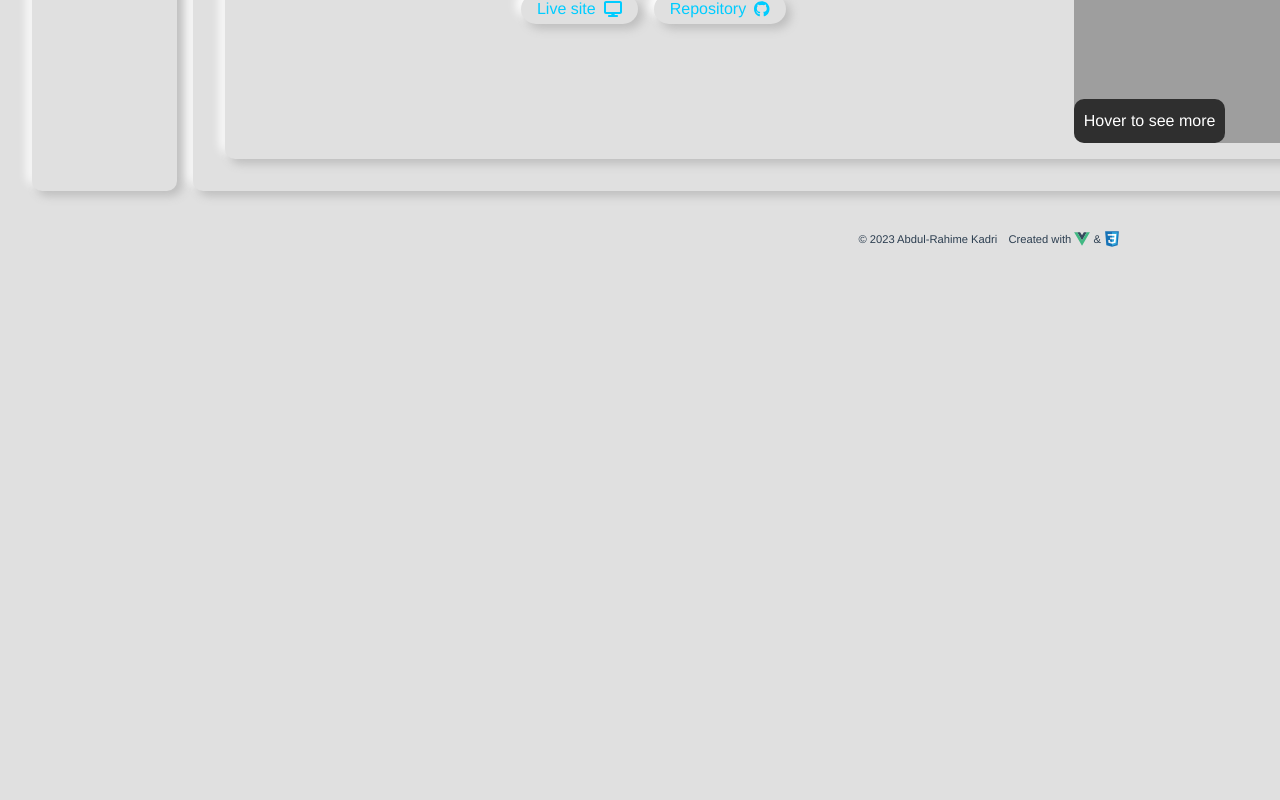
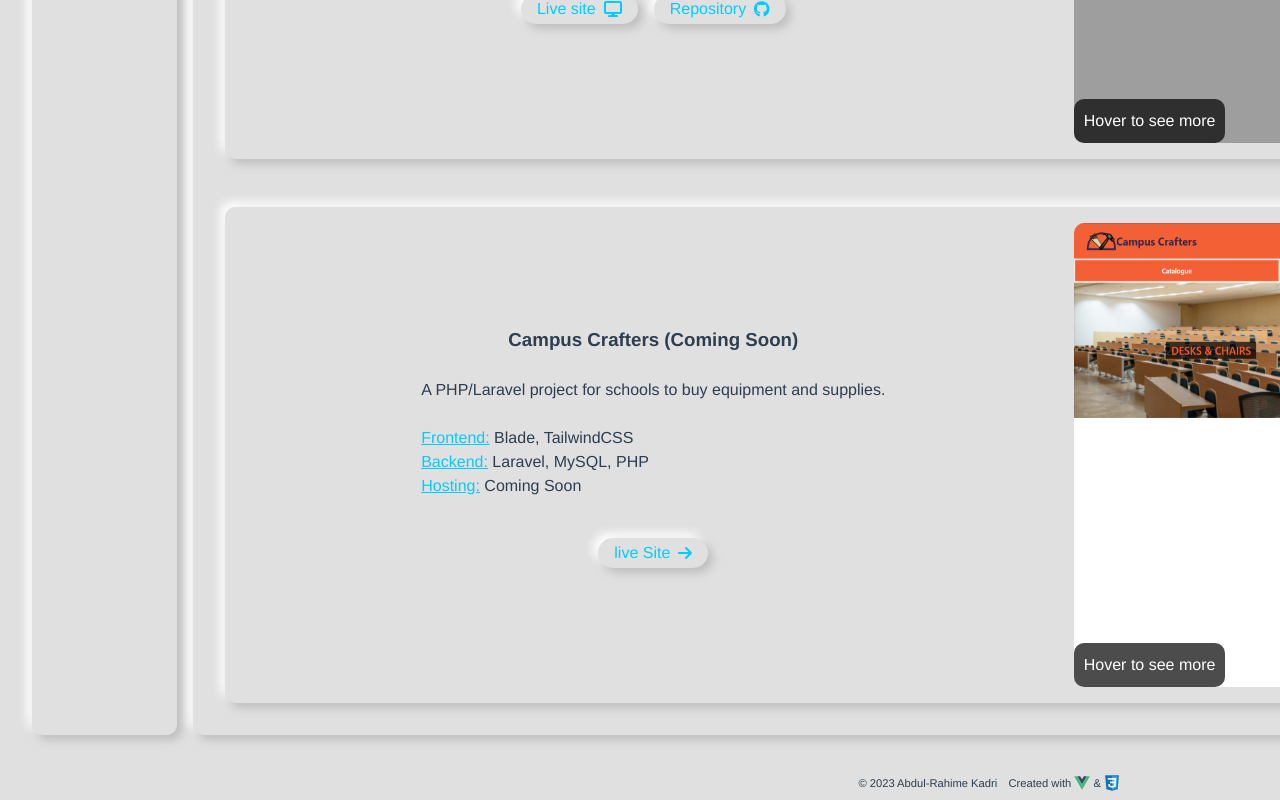
Before and after one commit to AbdulKadri/personal-portfolio-vue, a Vue app: page /projects in a window 1280 px wide. Shown: the part 3792-4592 px from the top of the page. Before the commit the page ends 4048 px from the top, so only its background shows below. Built offline with nearby package versions, Linux system fonts and the light colour scheme; grey boxes are pictures that could not be loaded.

Commit message:
Add sectionstype for projects

```diff
--- a/src/data/projects.ts
+++ b/src/data/projects.ts
@@ -1,3 +1,11 @@
+enum SectionType {
+  REACT = 'React',
+  NEXT = 'Next.js',
+  LARAVEL = 'PHP/Laravel',
+  WORDPRESS = 'WordPress',
+  AWS = 'AWS'
+}
+
 interface Project {
   title: string
   description: string
@@ -10,6 +18,7 @@ interface Project {
   repositoryLink?: string
   imageURL: string
   gifURL?: string
+  sectionType: SectionType
 }
 
 const projects: Project[] = [
@@ -25,7 +34,8 @@ const projects: Project[] = [
     liveLink: 'https://electronics-store-alpha.vercel.app/',
     repositoryLink: 'https://github.com/AbdulKadri/eCommerce',
     imageURL: 'src/assets/projects/ElectronicsStore.png',
-    gifURL: 'src/assets/projects/ElectronicsStore.gif'
+    gifURL: 'src/assets/projects/ElectronicsStore.gif',
+    sectionType: SectionType.REACT
   },
   {
     title: 'Sports Nexus (Social Media App)',
@@ -37,7 +47,8 @@ const projects: Project[] = [
     liveLink: 'https://sportsnexus.onrender.com/',
     repositoryLink: 'https://github.com/AbdulKadri/social-media',
     imageURL: 'src/assets/projects/SportsNexus.png',
-    gifURL: 'src/assets/projects/SportsNexus.gif'
+    gifURL: 'src/assets/projects/SportsNexus.gif',
+    sectionType: SectionType.REACT
   },
   {
     title: 'Apex Weather (Weather App)',
@@ -48,7 +59,8 @@ const projects: Project[] = [
     liveLink: 'https://next-weather-app-lac.vercel.app/',
     repositoryLink: 'https://github.com/AbdulKadri/next-weather-app',
     imageURL: 'src/assets/projects/ApexWeather.png',
-    gifURL: 'src/assets/projects/ApexWeather.gif'
+    gifURL: 'src/assets/projects/ApexWeather.gif',
+    sectionType: SectionType.REACT
   },
   {
     title: 'Luxury Cuts (Barbershop Website)',
@@ -59,7 +71,8 @@ const projects: Project[] = [
     liveLink: 'https://superlative-snickerdoodle-94900b.netlify.app/',
     repositoryLink: 'https://github.com/AbdulKadri/luxury-cuts',
     imageURL: 'src/assets/projects/LuxuryCuts.png',
-    gifURL: 'src/assets/projects/LuxuryCuts.gif'
+    gifURL: 'src/assets/projects/LuxuryCuts.gif',
+    sectionType: SectionType.REACT
   },
   {
     title: 'Work Bridge (Job Board)',
@@ -71,7 +84,8 @@ const projects: Project[] = [
     liveLink: '',
     repositoryLink: 'https://github.com/AbdulKadri/job-board',
     imageURL: 'src/assets/projects/WorkBridge.png',
-    gifURL: 'src/assets/projects/WorkBridge.gif'
+    gifURL: 'src/assets/projects/WorkBridge.gif',
+    sectionType: SectionType.LARAVEL
   },
   {
     title: 'Yeg Dealership (Car Dealership)',
@@ -82,7 +96,8 @@ const projects: Project[] = [
     hosting: 'Hostinger',
     liveLink: 'https://yegdealership.shop/',
     imageURL: 'src/assets/projects/YegDealership.png',
-    gifURL: 'src/assets/projects/YegDealership.gif'
+    gifURL: 'src/assets/projects/YegDealership.gif',
+    sectionType: SectionType.WORDPRESS
   },
   {
     title: 'Wild Rydes (Ride Sharing App)',
@@ -93,7 +108,20 @@ const projects: Project[] = [
     liveLink: 'https://main.d2tkktllao8g56.amplifyapp.com/',
     repositoryLink: 'https://github.com/AbdulKadri/wildrydes-site',
     imageURL: 'src/assets/projects/WildRydes.png',
-    gifURL: 'src/assets/projects/WildRydes.gif'
+    gifURL: 'src/assets/projects/WildRydes.gif',
+    sectionType: SectionType.AWS
+  },
+  {
+    title: 'Campus Crafters (Coming Soon)',
+    description: 'A PHP/Laravel project for schools to buy equipment and supplies.',
+    frontend: 'Blade, TailwindCSS',
+    backend: 'Laravel, MySQL, PHP',
+    hosting: 'Coming Soon',
+    liveLink: '',
+    repositoryLink: '',
+    imageURL: 'src/assets/projects/CampusCrafters.png',
+    // gifURL: 'src/assets/projects/CampusCrafters.gif',
+    sectionType: SectionType.LARAVEL
   }
 ]
 
```
